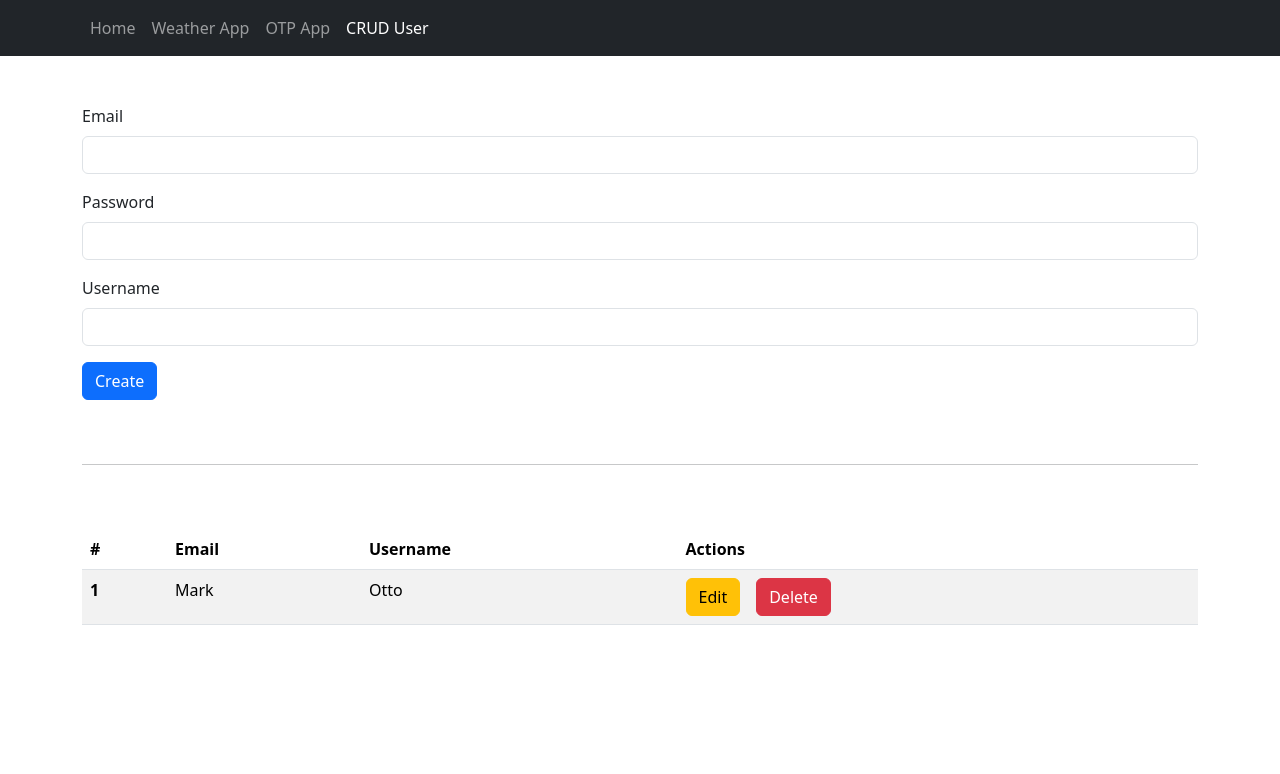
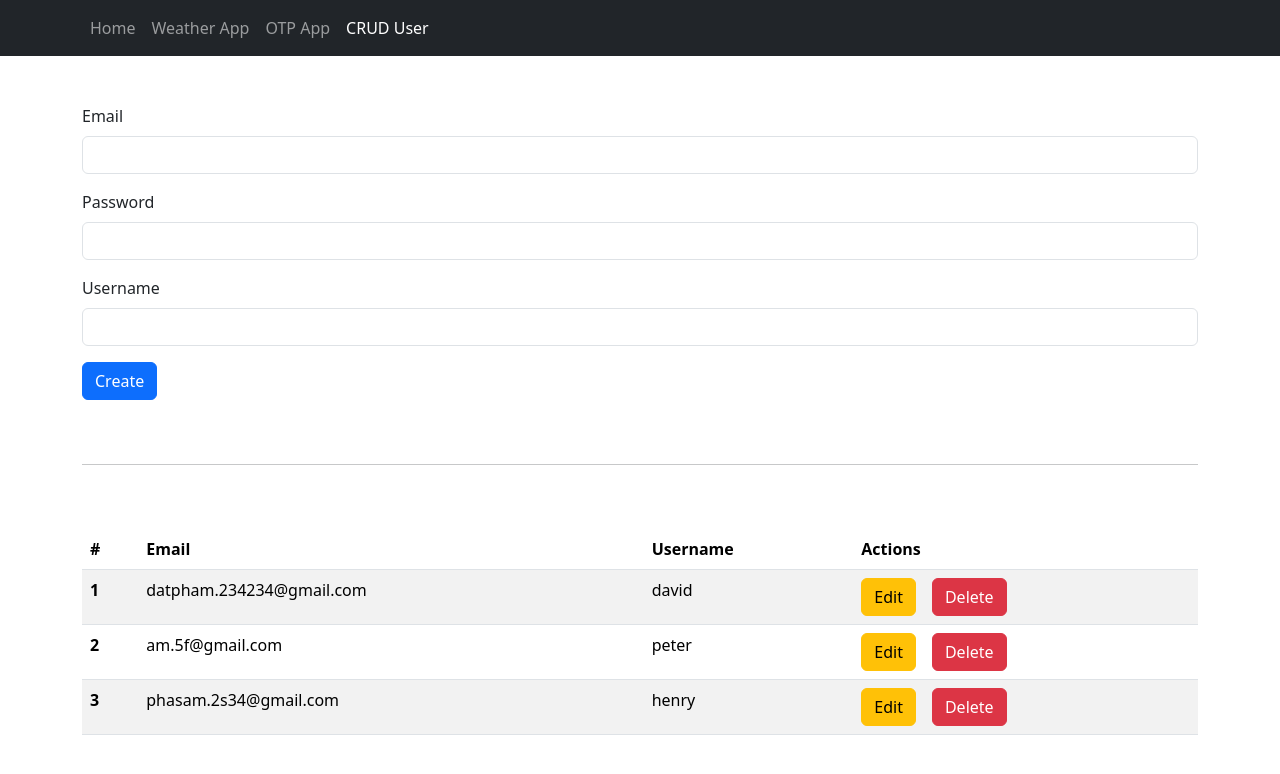
Before and after one commit to Davidpt128/base-react-hook, a React (Create React App) app: page /crud in a window 1280 px wide. Shown: the top 774 px of the page. Built offline with nearby package versions, Linux system fonts and the light colour scheme; data requests are answered from the project's data file; what chartjs-plugin-zoom would draw is missing.

Commit message:
fetch data crud

```diff
--- a/db.json
+++ b/db.json
@@ -1,5 +1,22 @@
 {
-  "posts": [{ "id": 1, "title": "json-server", "author": "typicode" }],
-  "comments": [{ "id": 1, "body": "some comment", "postId": 1 }],
-  "profile": { "name": "typicode" }
+  "users": [
+    {
+      "id": 1,
+      "email": "datpham.234234@gmail.com",
+      "username": "david",
+      "createAt": "2024-01-12T06:30:23.000Z"
+    },
+    {
+      "id": 2,
+      "email": "am.5f@gmail.com",
+      "username": "peter",
+      "createAt": "2024-01-12T06:30:23.000Z"
+    },
+    {
+      "id": 3,
+      "email": "phasam.2s34@gmail.com",
+      "username": "henry",
+      "createAt": "2024-01-12T06:30:23.000Z"
+    }
+  ]
 }
--- a/src/pages/CRUD/FormAddUser.jsx
+++ b/src/pages/CRUD/FormAddUser.jsx
@@ -5,15 +5,15 @@ const FormAddUser = () => {
         <form>
             <div className="mb-3">
                 <label htmlFor="email" className="form-label">Email</label>
-                <input type="email" className="form-control" />
+                <input type="email" className="form-control" id="email" />
             </div>
             <div className="mb-3">
                 <label htmlFor="password" className="form-label">Password</label>
-                <input type="password" className="form-control" />
+                <input type="password" className="form-control" id='password' />
             </div>
             <div className="mb-3">
                 <label htmlFor="username" className="form-label">Username</label>
-                <input type="text" className="form-control" />
+                <input type="text" className="form-control" id='username' />
             </div>
             <button type="submit" className="btn btn-primary">Create</button>
         </form>
--- a/src/pages/CRUD/TableUsers.jsx
+++ b/src/pages/CRUD/TableUsers.jsx
@@ -1,6 +1,17 @@
-import React from 'react'
+import axios from 'axios'
+import React, { useEffect, useState } from 'react'
 
 const TableUsers = () => {
+    const [listUsers, setListUsers] = useState([])
+    useEffect(() => {
+        async function fetchData() {
+            let response = await axios.get("http://localhost:4000/users")
+            setListUsers(response.data)
+        }
+        fetchData()
+    }, [])
+
+
     return (
         <table className="table table-striped">
             <thead>
@@ -12,15 +23,19 @@ const TableUsers = () => {
                 </tr>
             </thead>
             <tbody>
-                <tr>
-                    <th scope="row">1</th>
-                    <td>Mark</td>
-                    <td>Otto</td>
-                    <td>
-                        <button className='btn btn-warning me-3'>Edit</button>
-                        <button className='btn btn-danger'>Delete</button>
-                    </td>
-                </tr>
+                {listUsers?.map((user, index) => {
+                    return (
+                        <tr key={user.id}>
+                            <th scope="row">{index + 1}</th>
+                            <td>{user.email}</td>
+                            <td>{user.username}</td>
+                            <td>
+                                <button className='btn btn-warning me-3'>Edit</button>
+                                <button className='btn btn-danger'>Delete</button>
+                            </td>
+                        </tr>
+                    )
+                })}
             </tbody>
         </table>
 
```
